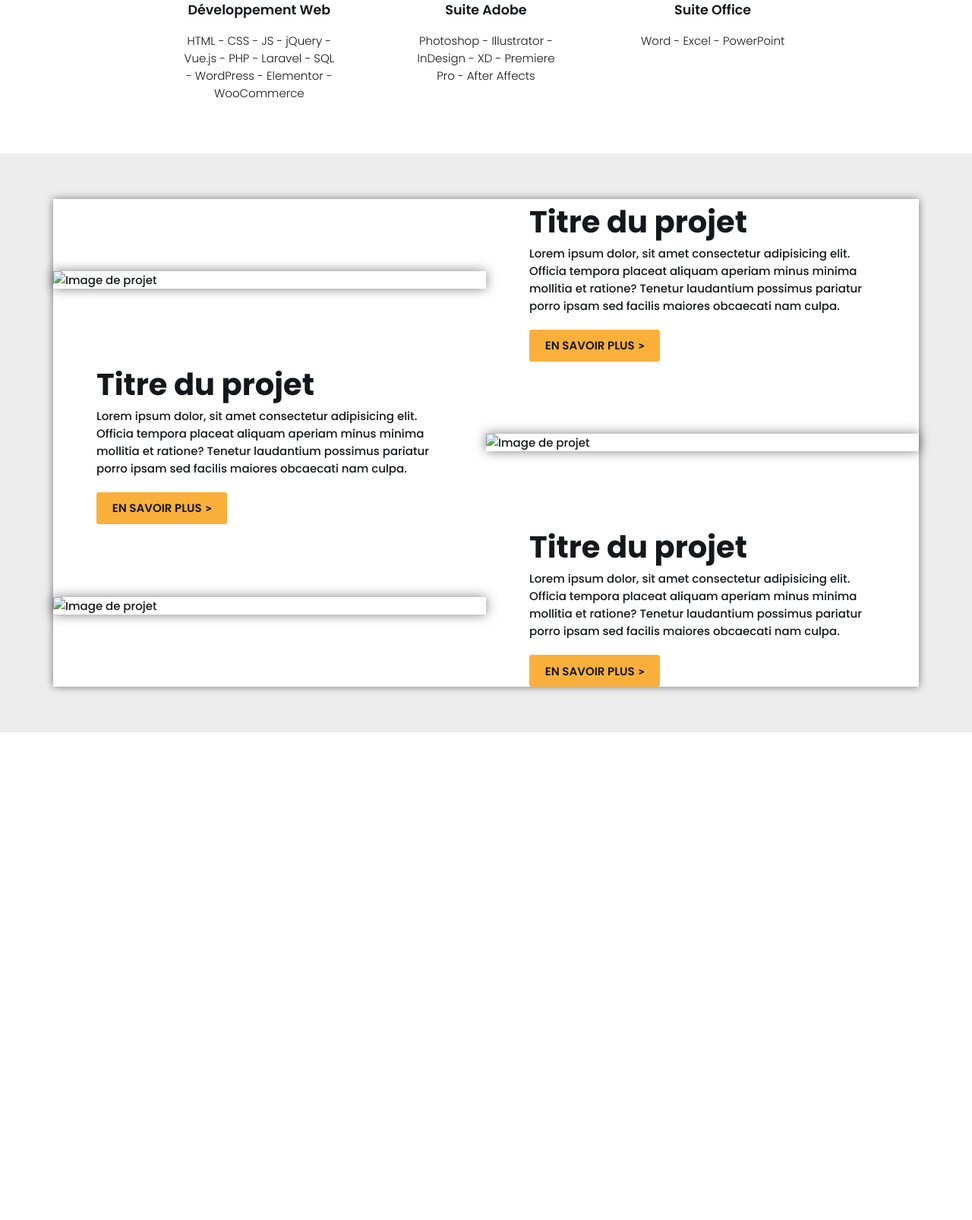
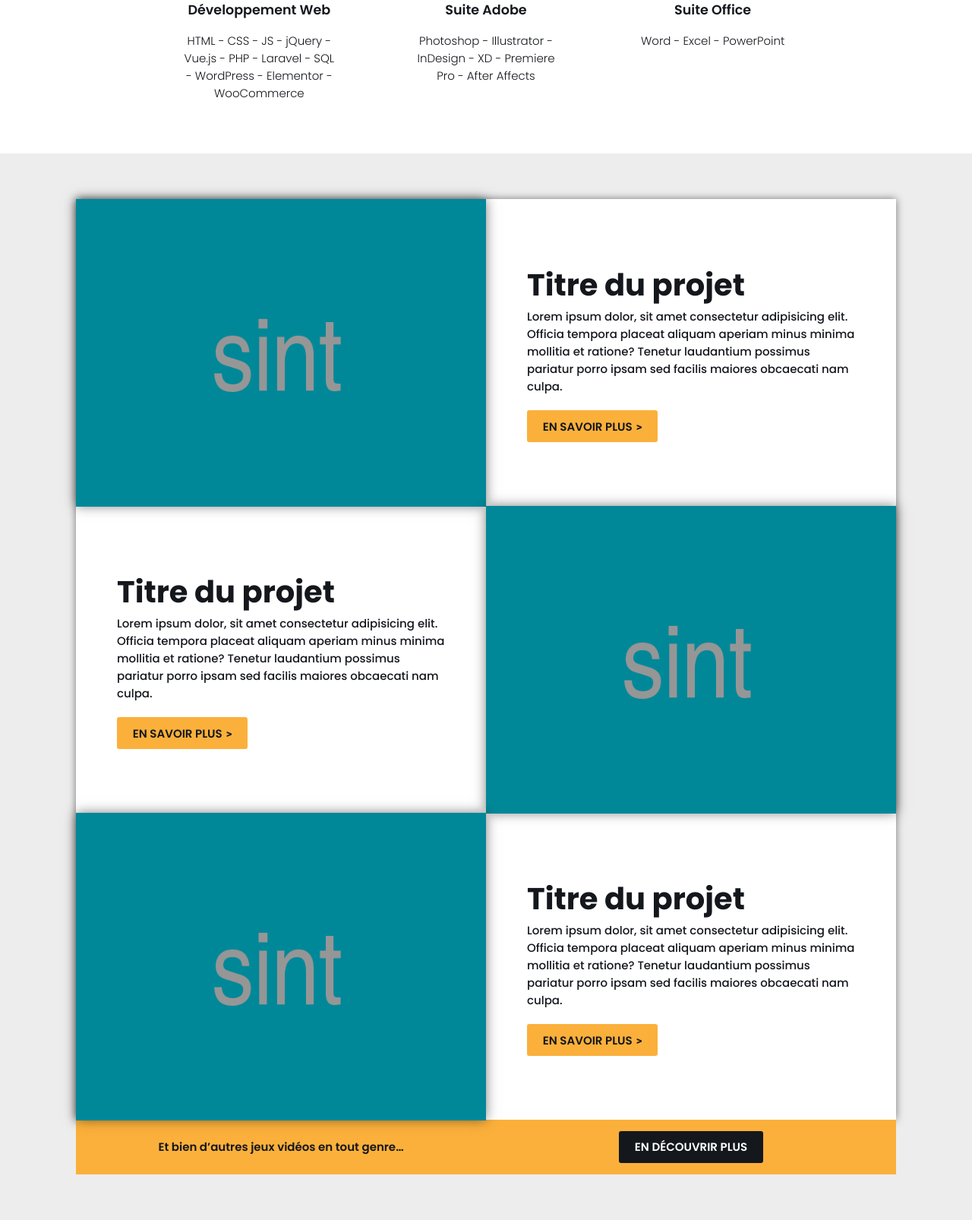
Before and after one commit to mathis-gasparotto/mathisgasparotto.fr, a PHP site: page / in a window 1280 px wide. Shown: the part 944-2550 px from the top of the page at 76% size. Before the commit the page ends 1908 px from the top, so only its background shows below. Run offline with PHP 8.4, Linux system fonts and the light colour scheme; some libraries are stand-ins or nearby versions.

Commit message:
add projects section

```diff
--- a/data/css/common/_fonts.scss
+++ b/data/css/common/_fonts.scss
@@ -1,8 +1,10 @@
 body {
   font-family: "Poppins", sans-serif;
-  font-size: 16px;
   color: $textColor;
   @include desktop {
+    font-size: 16px;
+  }
+  @include laptop {
     font-size: 15px;
   }
   @include tablet-landscape {
@@ -39,3 +41,7 @@ h5 {
 h6 {
   font-size: 1em;
 }
+
+.bold {
+  font-weight: 600;
+}
--- a/data/css/common/_mixins.scss
+++ b/data/css/common/_mixins.scss
@@ -1,20 +1,27 @@
 // Media Queries
 @mixin desktop {
-  @media screen and (max-width: map-get($breakpoints, desktop)) {
+  @media screen and (min-width: map-get($breakpoints, laptop)) {
+    transition: all 0.4s ease, font-size 0s;
+    @content;
+  }
+}
+
+@mixin laptop {
+  @media screen and (max-width: map-get($breakpoints, laptop)) and (min-width: map-get($breakpoints, tablet-landscape)) {
     transition: all 0.4s ease, font-size 0s;
     @content;
   }
 }
 
 @mixin tablet-landscape {
-  @media screen and (max-width: map-get($breakpoints, tablet-landscape)) {
+  @media screen and (max-width: map-get($breakpoints, tablet-landscape)) and (min-width: map-get($breakpoints, tablet-portrait)) {
     transition: all 0.4s ease, font-size 0s;
     @content;
   }
 }
 
 @mixin tablet-portrait {
-  @media screen and (max-width: map-get($breakpoints, tablet-portrait)) {
+  @media screen and (max-width: map-get($breakpoints, tablet-portrait)) and (min-width: map-get($breakpoints, mobile)) {
     transition: all 0.4s ease, font-size 0s;
     @content;
   }
--- a/data/css/common/_variables.scss
+++ b/data/css/common/_variables.scss
@@ -1,4 +1,4 @@
-$breakpoints: ( desktop: 1400px, tablet-landscape: 1100px, tablet-portrait: 1023px, mobile: 767px, );
+$breakpoints: ( laptop: 1400px, tablet-landscape: 1100px, tablet-portrait: 1023px, mobile: 767px, );
 //Colors
 $primaryColor: #fbb03b;
 $secondaryColor: #14171c;
@@ -18,4 +18,10 @@ $fontSizes: ( 11: 11px, 12: 12px, 13: 13px, 14: 14px, 15: 15px, 16: 16px, 17: 17
 $fontWeights: ( 300: 300, 400: 400, 500: 500, );
 // Others
 $contentWidth: 75%;
-$spacing: 30px;
+$marginSpacing: 4em;
+$paddingSpacing: 15px;
+$maxWidthDesktop: 1140px;
+$maxWidthLaptop: 1080px;
+$maxWidthTabletLandscape: 1000px;
+$maxWidthTabletPortrait: 750px;
+$maxWidthMobile: 300px;
--- a/data/css/components/_button.scss
+++ b/data/css/components/_button.scss
@@ -6,18 +6,28 @@
   cursor: pointer;
   text-decoration: none;
   transition: 0.3s;
-  color: $secondaryColor;
-  background-color: $primaryColor;
   padding: 0.6rem 1.3rem;
   font-weight: 600;
+  &.btn-primary {
+    color: $secondaryColor;
+    background-color: $primaryColor;
+    &:hover {
+      color: $primaryColor;
+      background-color: $secondaryColor;
+    }
+  }
+  &.btn-secondary {
+    color: $white;
+    background-color: $secondaryColor;
+    &:hover {
+      color: $secondaryColor;
+      background-color: $white;
+    }
+  }
+  &:hover {
+    transform: scale(1.05);
+  }
+  &:active {
+    transform: scale(0.95);
+  }
 }
-
-.btn:hover {
-  transform: scale(1.05);
-  color: $primaryColor;
-  background-color: $secondaryColor;
-}
-
-.btn:active {
-  transform: scale(0.95);
-}
--- a/data/css/components/_projects.scss
+++ b/data/css/components/_projects.scss
@@ -1,11 +1,8 @@
 .section.projects {
   background-color: $lightColor;
-  display: flex;
-  justify-content: center;
   .projects-container {
     box-shadow: 0px 0px 10px 0px rgba(0, 0, 0, 0.5);
     .project-container {
-      max-width: 1140px;
       display: flex;
       justify-content: center;
       align-items: center;
@@ -31,4 +28,24 @@
       }
     }
   }
+  .projects-show-more {
+    display: flex;
+    justify-content: space-evenly;
+    width: inherit;
+    background-color: $primaryColor;
+    div {
+      width: 50%;
+    }
+    .left,
+    .right {
+      text-align: center;
+      height: 100%;
+    }
+    .left {
+      margin: auto;
+    }
+    .right {
+      margin: $paddingSpacing 0;
+    }
+  }
 }
--- a/data/css/layouts/_header.scss
+++ b/data/css/layouts/_header.scss
@@ -5,7 +5,6 @@
     left: 0;
     width: 100%;
     z-index: 30;
-    height: 3rem;
     color: $white;
     transition: 0.3s;
     .menu {
@@ -19,21 +18,6 @@
       align-items: center;
       margin-top: 10px;
       .logo {
-        /*font-size: 1.1rem;
-      font-weight: 600;
-      text-transform: uppercase;
-      letter-spacing: 2px;
-      line-height: 4rem;
-      span {
-        font-weight: 300;
-      }*/
-        /* img {
-          width: 100px;
-          transition: 0.3s;
-        }
-        .logo-noir {
-          display: none;
-        } */
         .logo-svg {
           fill: $white;
           width: 100px;
@@ -92,12 +76,6 @@
     transition: 0.3s;
     .menu {
       .logo {
-        /*.logo-blanc {
-          display: none;
-        }
-        .logo-noir {
-          display: initial;
-        }*/
         .logo-svg {
           fill: $secondaryColor;
           .b,
--- a/data/css/layouts/_page-content.scss
+++ b/data/css/layouts/_page-content.scss
@@ -4,12 +4,29 @@
 
 .screen-container .page-content {
   display: initial;
-  animation: page-content-appear 1s ease;
 }
 
 .page-content {
   background-color: $white;
   .section {
-    padding: 4em 0;
+    padding: $marginSpacing 0;
+    &>div {
+      margin: 0 auto;
+      @include desktop {
+        max-width: $maxWidthDesktop;
+      }
+      @include laptop {
+        max-width: $maxWidthLaptop;
+      }
+      @include tablet-landscape {
+        max-width: $maxWidthTabletLandscape;
+      }
+      @include tablet-portrait {
+        max-width: $maxWidthTabletPortrait;
+      }
+      @include mobile {
+        max-width: $maxWidthMobile;
+      }
+    }
   }
 }
--- a/data/css/main.css
+++ b/data/css/main.css
@@ -132,17 +132,7 @@
   }
 }
 
-@-webkit-keyframes page-content-appear {
-  0% {
-    display: none;
-  }
-  99% {
-    display: none;
-  }
-  100% {
-    display: initial;
-  }
-}
+/* -- Test for animation to return to the page from the nav menu --
 
 @keyframes page-content-appear {
   0% {
@@ -156,13 +146,31 @@
   }
 }
 
+@keyframes page-content-hide {
+  0% {
+    display: initial;
+  }
+  99% {
+    display: initial;
+  }
+  100% {
+    display: none;
+  }
+}*/
 body {
   font-family: "Poppins", sans-serif;
-  font-size: 16px;
   color: #14171c;
 }
 
-@media screen and (max-width: 1400px) {
+@media screen and (min-width: 1400px) {
+  body {
+    -webkit-transition: all 0.4s ease, font-size 0s;
+    transition: all 0.4s ease, font-size 0s;
+    font-size: 16px;
+  }
+}
+
+@media screen and (max-width: 1400px) and (min-width: 1100px) {
   body {
     -webkit-transition: all 0.4s ease, font-size 0s;
     transition: all 0.4s ease, font-size 0s;
@@ -170,7 +178,7 @@ body {
   }
 }
 
-@media screen and (max-width: 1100px) {
+@media screen and (max-width: 1100px) and (min-width: 1023px) {
   body {
     -webkit-transition: all 0.4s ease, font-size 0s;
     transition: all 0.4s ease, font-size 0s;
@@ -178,7 +186,7 @@ body {
   }
 }
 
-@media screen and (max-width: 1023px) {
+@media screen and (max-width: 1023px) and (min-width: 767px) {
   body {
     -webkit-transition: all 0.4s ease, font-size 0s;
     transition: all 0.4s ease, font-size 0s;
@@ -216,6 +224,10 @@ h5 {
 
 h6 {
   font-size: 1em;
+}
+
+.bold {
+  font-weight: 600;
 }
 
 *,
@@ -444,17 +456,33 @@ a {
   text-decoration: none;
   -webkit-transition: 0.3s;
   transition: 0.3s;
+  padding: 0.6rem 1.3rem;
+  font-weight: 600;
+}
+
+.btn.btn-primary {
   color: #14171c;
   background-color: #fbb03b;
-  padding: 0.6rem 1.3rem;
-  font-weight: 600;
+}
+
+.btn.btn-primary:hover {
+  color: #fbb03b;
+  background-color: #14171c;
+}
+
+.btn.btn-secondary {
+  color: #fff;
+  background-color: #14171c;
+}
+
+.btn.btn-secondary:hover {
+  color: #14171c;
+  background-color: #fff;
 }
 
 .btn:hover {
   -webkit-transform: scale(1.05);
           transform: scale(1.05);
-  color: #fbb03b;
-  background-color: #14171c;
 }
 
 .btn:active {
@@ -517,12 +545,6 @@ a {
 
 .section.projects {
   background-color: #ededed;
-  display: -webkit-box;
-  display: -ms-flexbox;
-  display: flex;
-  -webkit-box-pack: center;
-      -ms-flex-pack: center;
-          justify-content: center;
 }
 
 .section.projects .projects-container {
@@ -531,7 +553,6 @@ a {
 }
 
 .section.projects .projects-container .project-container {
-  max-width: 1140px;
   display: -webkit-box;
   display: -ms-flexbox;
   display: flex;
@@ -567,6 +588,35 @@ a {
 
 .section.projects .projects-container .project-container div.text-container .content {
   margin-bottom: 20px;
+}
+
+.section.projects .projects-show-more {
+  display: -webkit-box;
+  display: -ms-flexbox;
+  display: flex;
+  -webkit-box-pack: space-evenly;
+      -ms-flex-pack: space-evenly;
+          justify-content: space-evenly;
+  width: inherit;
+  background-color: #fbb03b;
+}
+
+.section.projects .projects-show-more div {
+  width: 50%;
+}
+
+.section.projects .projects-show-more .left,
+.section.projects .projects-show-more .right {
+  text-align: center;
+  height: 100%;
+}
+
+.section.projects .projects-show-more .left {
+  margin: auto;
+}
+
+.section.projects .projects-show-more .right {
+  margin: 15px 0;
 }
 
 .screen-container .links {
@@ -690,8 +740,6 @@ a {
 
 .screen-container .page-content {
   display: initial;
-  -webkit-animation: page-content-appear 1s ease;
-          animation: page-content-appear 1s ease;
 }
 
 .page-content {
@@ -700,6 +748,50 @@ a {
 
 .page-content .section {
   padding: 4em 0;
+}
+
+.page-content .section > div {
+  margin: 0 auto;
+}
+
+@media screen and (min-width: 1400px) {
+  .page-content .section > div {
+    -webkit-transition: all 0.4s ease, font-size 0s;
+    transition: all 0.4s ease, font-size 0s;
+    max-width: 1140px;
+  }
+}
+
+@media screen and (max-width: 1400px) and (min-width: 1100px) {
+  .page-content .section > div {
+    -webkit-transition: all 0.4s ease, font-size 0s;
+    transition: all 0.4s ease, font-size 0s;
+    max-width: 1080px;
+  }
+}
+
+@media screen and (max-width: 1100px) and (min-width: 1023px) {
+  .page-content .section > div {
+    -webkit-transition: all 0.4s ease, font-size 0s;
+    transition: all 0.4s ease, font-size 0s;
+    max-width: 1000px;
+  }
+}
+
+@media screen and (max-width: 1023px) and (min-width: 767px) {
+  .page-content .section > div {
+    -webkit-transition: all 0.4s ease, font-size 0s;
+    transition: all 0.4s ease, font-size 0s;
+    max-width: 750px;
+  }
+}
+
+@media screen and (max-width: 767px) {
+  .page-content .section > div {
+    -webkit-transition: all 0.4s ease, font-size 0s;
+    transition: all 0.4s ease, font-size 0s;
+    max-width: 300px;
+  }
 }
 
 .main-container .main .hero {
@@ -793,7 +885,6 @@ a {
   left: 0;
   width: 100%;
   z-index: 30;
-  height: 3rem;
   color: #fff;
   -webkit-transition: 0.3s;
   transition: 0.3s;
@@ -818,24 +909,6 @@ a {
       -ms-flex-align: center;
           align-items: center;
   margin-top: 10px;
-}
-
-.screen-container .navbar .menu .logo {
-  /*font-size: 1.1rem;
-      font-weight: 600;
-      text-transform: uppercase;
-      letter-spacing: 2px;
-      line-height: 4rem;
-      span {
-        font-weight: 300;
-      }*/
-  /* img {
-          width: 100px;
-          transition: 0.3s;
-        }
-        .logo-noir {
-          display: none;
-        } */
 }
 
 .screen-container .navbar .menu .logo .logo-svg {
@@ -911,15 +984,6 @@ a {
   transition: 0.3s;
 }
 
-.screen-container.active .navbar .menu .logo {
-  /*.logo-blanc {
-          display: none;
-        }
-        .logo-noir {
-          display: initial;
-        }*/
-}
-
 .screen-container.active .navbar .menu .logo .logo-svg {
   fill: #14171c;
 }
--- a/index.html
+++ b/index.html
@@ -69,8 +69,8 @@
                   <h1 class="title"><span>Développeur</span> Web</h1>
                   <h2 class="subtitle">Mathis <span>GASPAROTTO</span></h2>
                   <div class="btns">
-                    <a href="#" class="btn left">qui suis-je ?</a>
-                    <a href="#" class="btn right">mon portfolio</a>
+                    <a href="#" class="btn btn-secondary left">qui suis-je ?</a>
+                    <a href="#" class="btn btn-primary right">mon portfolio</a>
                   </div>
                 </div>
               </div>
@@ -102,35 +102,46 @@
               <div class="projects-container">
                 <div class="project-container">
                   <div class="img-container left">
-                    <img src="https://via.placeholder.com/640x480.png/008899?text=sint" class="img" alt="Image de projet" />
+                    <img src="data/img/008899.png" class="img" alt="Image de projet" />
+                    <!--<img src="https://via.placeholder.com/640x480.png/008899?text=sint" class="img" alt="Image de projet" />-->
                   </div>
                   <div class="text-container right">
                     <h3 class="title">Titre du projet</h3>
                     <p class="content">Lorem ipsum dolor, sit amet consectetur adipisicing elit. Officia tempora placeat aliquam aperiam minus minima mollitia et ratione? Tenetur laudantium possimus pariatur porro ipsam sed facilis maiores obcaecati nam culpa.</p>
-                    <a href="#" class="btn read-more-btn">En savoir plus</a>
+                    <a href="#" class="btn read-more-btn btn-primary">En savoir plus</a>
                   </div>
                 </div>
                 <div class="project-container">
                   <div class="text-container left">
                     <h3 class="title">Titre du projet</h3>
                     <p class="content">Lorem ipsum dolor, sit amet consectetur adipisicing elit. Officia tempora placeat aliquam aperiam minus minima mollitia et ratione? Tenetur laudantium possimus pariatur porro ipsam sed facilis maiores obcaecati nam culpa.</p>
-                    <a href="#" class="btn read-more-btn">En savoir plus</a>
+                    <a href="#" class="btn read-more-btn btn-primary">En savoir plus</a>
                   </div>
                   <div class="img-container right">
-                    <img src="https://via.placeholder.com/640x480.png/008899?text=sint" class="img" alt="Image de projet" />
+                    <img src="data/img/008899.png" class="img" alt="Image de projet" />
+                    <!--<img src="https://via.placeholder.com/640x480.png/008899?text=sint" class="img" alt="Image de projet" />-->
                   </div>
                 </div>
                 <div class="project-container">
                   <div class="img-container left">
-                    <img src="https://via.placeholder.com/640x480.png/008899?text=sint" class="img" alt="Image de projet" />
+                    <img src="data/img/008899.png" class="img" alt="Image de projet" />
+                    <!--<img src="https://via.placeholder.com/640x480.png/008899?text=sint" class="img" alt="Image de projet" />-->
                   </div>
                   <div class="text-container right">
                     <h3 class="title">Titre du projet</h3>
                     <p class="content">Lorem ipsum dolor, sit amet consectetur adipisicing elit. Officia tempora placeat aliquam aperiam minus minima mollitia et ratione? Tenetur laudantium possimus pariatur porro ipsam sed facilis maiores obcaecati nam culpa.</p>
-                    <a href="#" class="btn read-more-btn">En savoir plus</a>
+                    <a href="#" class="btn read-more-btn btn-primary">En savoir plus</a>
                   </div>
                 </div>
               </div>
+              <div class="projects-show-more">
+                <div class="left bold">Et bien d’autres jeux vidéos en tout genre…</div>
+                <div class="right"><a href="portfolio.html" class="btn btn-secondary">En découvrir plus</a></div>
+              </div>
+            </section>
+
+            <section class="who">
+
             </section>
 
           </div>
```
Also changed, not shown: data/css/common/_keyframes.scss (+15 -0 lines), data/script/menu.js (+15 -0 lines), data/img/008899.png (added), 1 other file.
